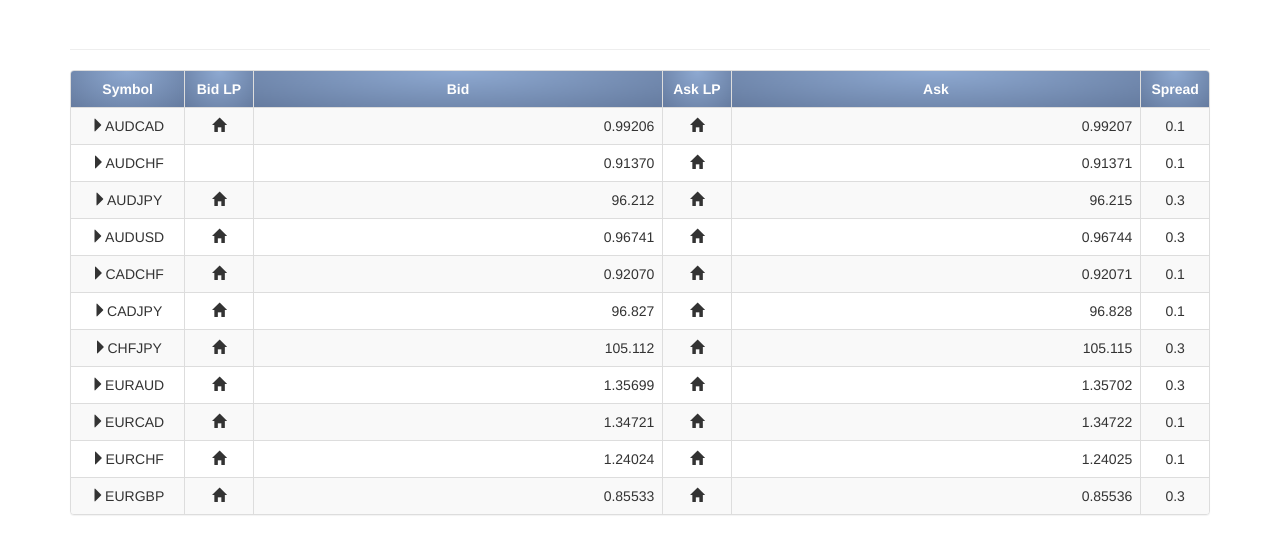
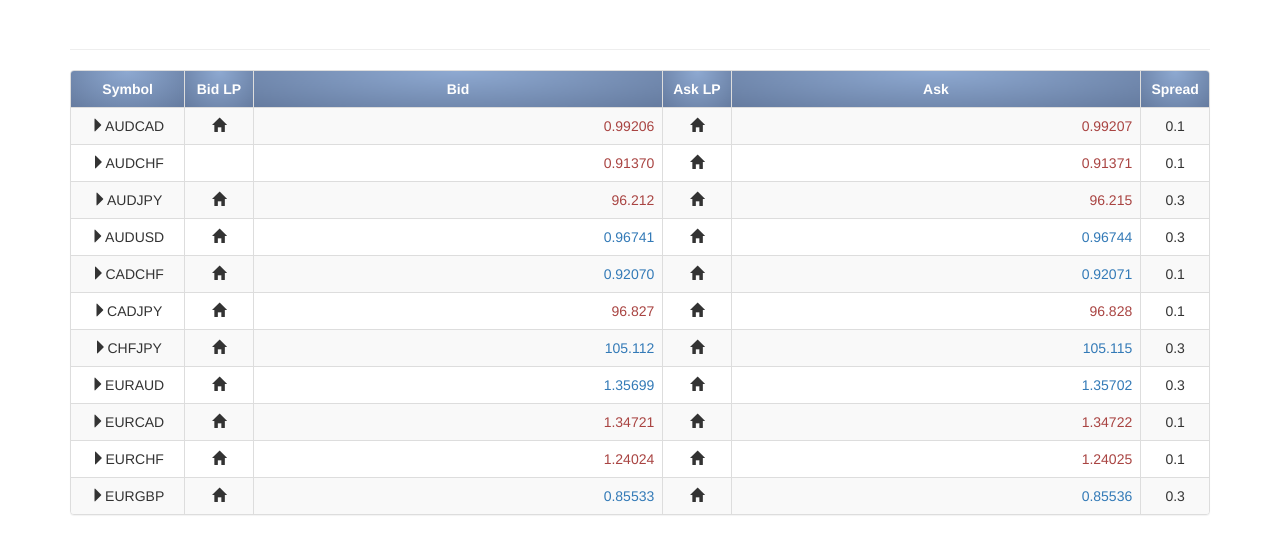
Before and after one commit to dmitriy-petrishin/GroupAggregationSummarizer, a plain HTML site: page styles-task/index.html in a window 1280 px wide. Drawn offline with nearby package versions, Linux system fonts and the light colour scheme.

Commit message:
add colors to the columns.

```diff
--- a/styles-task/index.html
+++ b/styles-task/index.html
@@ -23,89 +23,91 @@
                     <tr>
                         <td><span class="glyphicon glyphicon-triangle-right" aria-hidden="true"></span>AUDCAD</td>
                         <td><span class="glyphicon glyphicon-home" aria-hidden="true"></span></td>
-                        <td>0.99206</td>
+                        <!-- I wanted to add color classes to the row and apply colors only for 3 and 5 columns in css
+                             but I'm not sure that the both columns must always the same color. -->
+                        <td class="text-danger">0.99206</td>
                         <td><span class="glyphicon glyphicon-home" aria-hidden="true"></span></td>
-                        <td>0.99207</td>
+                        <td class="text-danger">0.99207</td>
                         <td>0.1</td>
                     </tr>
                     <tr>
                         <td><span class="glyphicon glyphicon-triangle-right" aria-hidden="true"></span>AUDCHF</td>
                         <td></td>
-                        <td>0.91370</td>
+                        <td class="text-danger">0.91370</td>
                         <td><span class="glyphicon glyphicon-home" aria-hidden="true"></span></td>
-                        <td>0.91371</td>
+                        <td class="text-danger">0.91371</td>
                         <td>0.1</td>
                     </tr>
                     <tr>
                         <td><span class="glyphicon glyphicon-triangle-right" aria-hidden="true"></span>AUDJPY</td>
                         <td><span class="glyphicon glyphicon-home" aria-hidden="true"></span></td>
-                        <td>96.212</td>
+                        <td class="text-danger">96.212</td>
                         <td><span class="glyphicon glyphicon-home" aria-hidden="true"></span></td>
-                        <td>96.215</td>
+                        <td class="text-danger">96.215</td>
                         <td>0.3</td>
                     </tr>
                     <tr>
                         <td><span class="glyphicon glyphicon-triangle-right" aria-hidden="true"></span>AUDUSD</td>
                         <td><span class="glyphicon glyphicon-home" aria-hidden="true"></span></td>
-                        <td>0.96741</td>
+                        <td class="text-primary">0.96741</td>
                         <td><span class="glyphicon glyphicon-home" aria-hidden="true"></span></td>
-                        <td>0.96744</td>
+                        <td class="text-primary">0.96744</td>
                         <td>0.3</td>
                     </tr>
                     <tr>
                         <td><span class="glyphicon glyphicon-triangle-right" aria-hidden="true"></span>CADCHF</td>
                         <td><span class="glyphicon glyphicon-home" aria-hidden="true"></span></td>
-                        <td>0.92070</td>
+                        <td class="text-primary">0.92070</td>
                         <td><span class="glyphicon glyphicon-home" aria-hidden="true"></span></td>
-                        <td>0.92071</td>
+                        <td class="text-primary">0.92071</td>
                         <td>0.1</td>
                     </tr>
                     <tr>
                         <td><span class="glyphicon glyphicon-triangle-right" aria-hidden="true"></span>CADJPY</td>
                         <td><span class="glyphicon glyphicon-home" aria-hidden="true"></span></td>
-                        <td>96.827</td>
+                        <td class="text-danger">96.827</td>
                         <td><span class="glyphicon glyphicon-home" aria-hidden="true"></span></td>
-                        <td>96.828</td>
+                        <td class="text-danger">96.828</td>
                         <td>0.1</td>
                     </tr>
                     <tr>
                         <td><span class="glyphicon glyphicon-triangle-right" aria-hidden="true"></span>CHFJPY</td>
                         <td><span class="glyphicon glyphicon-home" aria-hidden="true"></span></td>
-                        <td>105.112</td>
+                        <td class="text-primary">105.112</td>
                         <td><span class="glyphicon glyphicon-home" aria-hidden="true"></span></td>
-                        <td>105.115</td>
+                        <td class="text-primary">105.115</td>
                         <td>0.3</td>
                     </tr>
                     <tr>
                         <td><span class="glyphicon glyphicon-triangle-right" aria-hidden="true"></span>EURAUD</td>
                         <td><span class="glyphicon glyphicon-home" aria-hidden="true"></span></td>
-                        <td>1.35699</td>
+                        <td class="text-primary">1.35699</td>
                         <td><span class="glyphicon glyphicon-home" aria-hidden="true"></span></td>
-                        <td>1.35702</td>
+                        <td class="text-primary">1.35702</td>
                         <td>0.3</td>
                     </tr>
                     <tr>
                         <td><span class="glyphicon glyphicon-triangle-right" aria-hidden="true"></span>EURCAD</td>
                         <td><span class="glyphicon glyphicon-home" aria-hidden="true"></span></td>
-                        <td>1.34721</td>
+                        <td class="text-danger">1.34721</td>
                         <td><span class="glyphicon glyphicon-home" aria-hidden="true"></span></td>
-                        <td>1.34722</td>
+                        <td class="text-danger">1.34722</td>
                         <td>0.1</td>
                     </tr>
                     <tr>
                         <td><span class="glyphicon glyphicon-triangle-right" aria-hidden="true"></span>EURCHF</td>
                         <td><span class="glyphicon glyphicon-home" aria-hidden="true"></span></td>
-                        <td>1.24024</td>
+                        <td class="text-danger">1.24024</td>
                         <td><span class="glyphicon glyphicon-home" aria-hidden="true"></span></td>
-                        <td>1.24025</td>
+                        <td class="text-danger">1.24025</td>
                         <td>0.1</td>
                     </tr>
                     <tr>
                         <td><span class="glyphicon glyphicon-triangle-right" aria-hidden="true"></span>EURGBP</td>
                         <td><span class="glyphicon glyphicon-home" aria-hidden="true"></span></td>
-                        <td>0.85533</td>
+                        <td class="text-primary">0.85533</td>
                         <td><span class="glyphicon glyphicon-home" aria-hidden="true"></span></td>
-                        <td>0.85536</td>
+                        <td class="text-primary">0.85536</td>
                         <td>0.3</td>
                     </tr>
                 </table>
```
